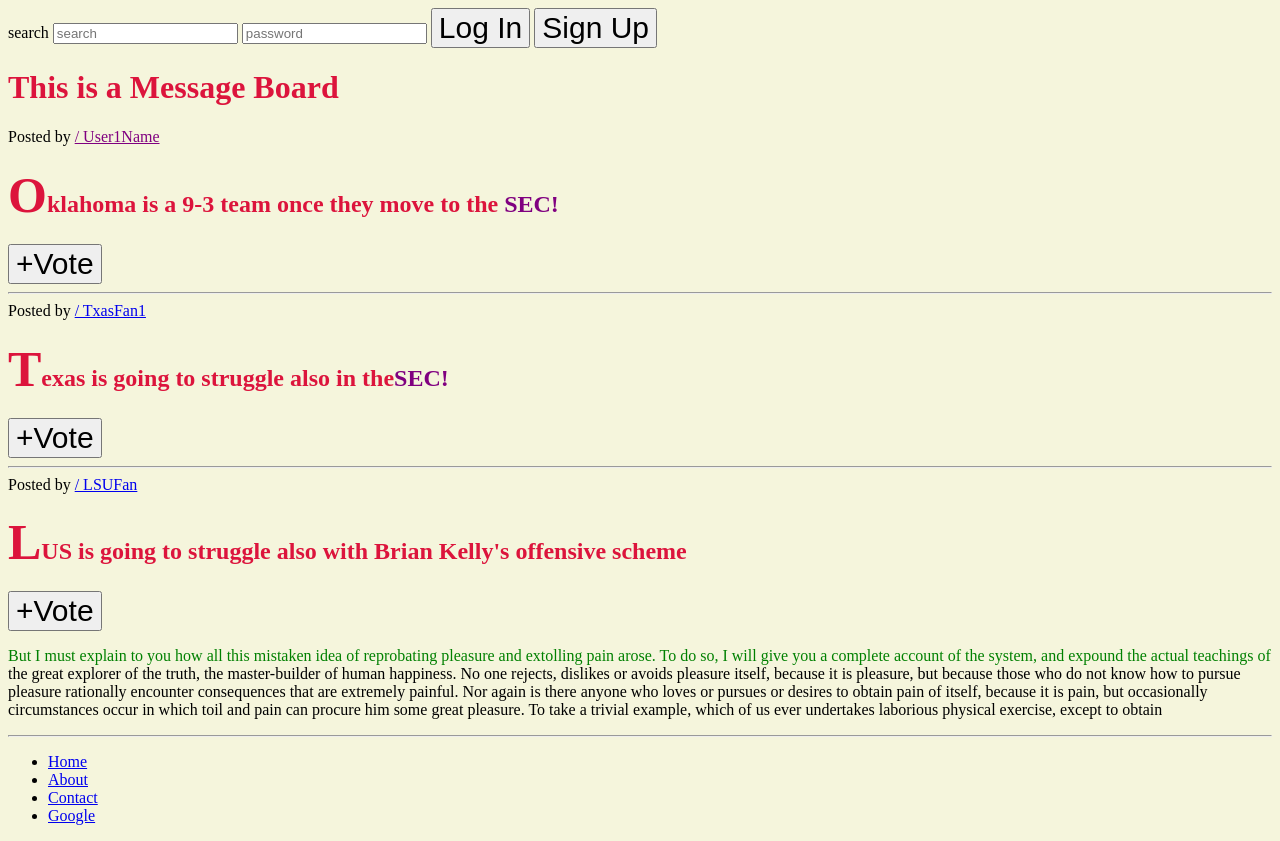
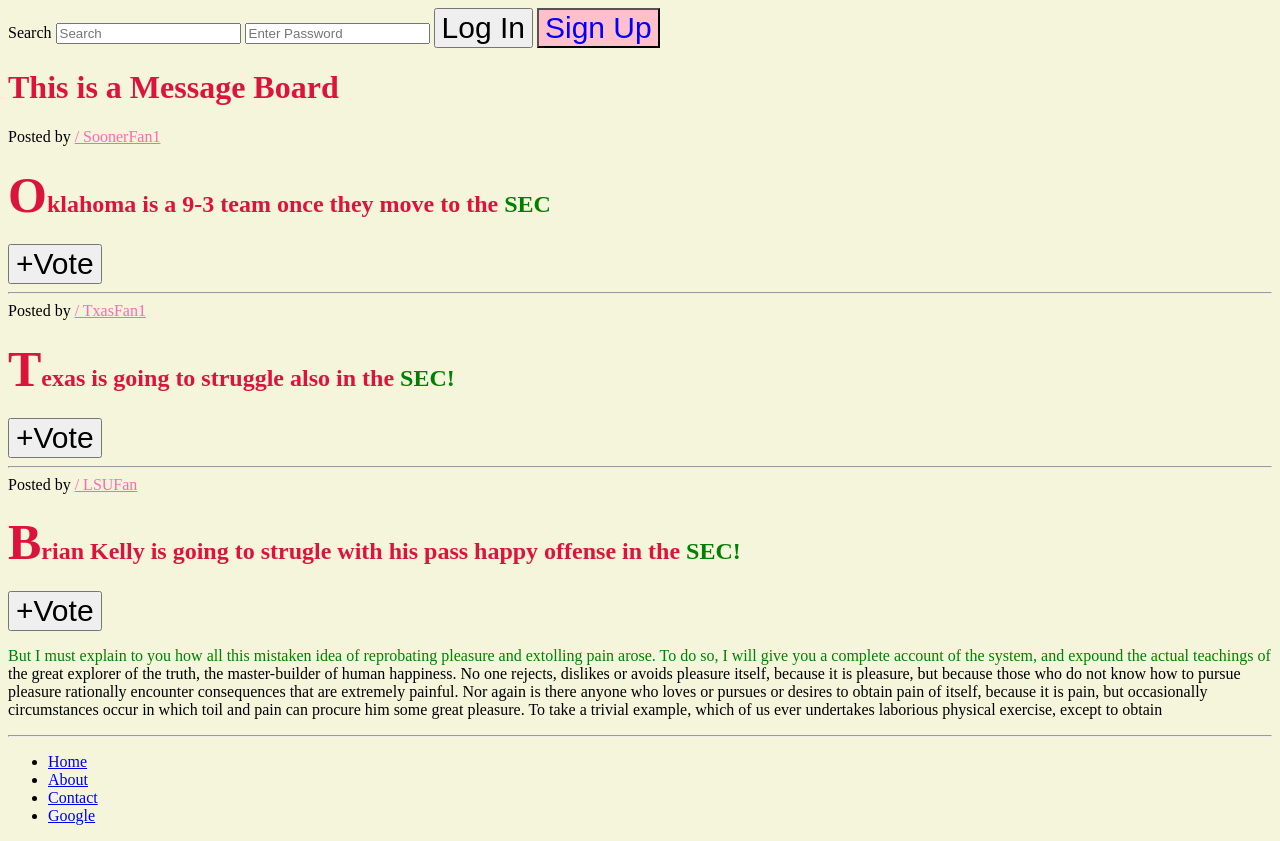
Before and after one commit to rseyum/Assignments, a plain HTML site: page class-work1/class.exer.html in a window 1280 px wide. Drawn offline with Linux system fonts and the light colour scheme.

Commit message:
comment add

```diff
--- a/class-work1/class.exer.css
+++ b/class-work1/class.exer.css
@@ -1,18 +1,30 @@
-
+     /* body is an element selector ,and it is gonna affect
+     all the contents with in the body , here i am giving
+     beige color to the body.
+      */
     body{
         background-color: beige;
     }
-    /*  */
+    /* button is an element selector, which is used to target all the
+    button elements here is gonna affects all the buttons unless they
+    are overriden by id selectors ,class selector or any other means.
+    so here we are  resizing the font size of the button text  */
     button{
         font-size: 30px;;
     }
-    /*  */
+    /*this selector is targeting all h1 and h2 elements
+     that are inside the body so here any text inside the
+     h1 and h2 tag is given crimson color   */
     h1,h2{
         color:crimson;
     }
     /*  */
-    signwell{
-        /*  */
+       #signup{
+        /*  id selectors are usually working by matching an element
+         based on the value of the element,s id attribute , id element is
+          unique,symbolized with hash or pound (#) followed by the id of
+          the element so here the button with id signup is given color blue
+           and pink for the  background color.   */
         background-color: pink;
         color: blue;
 
@@ -22,8 +34,13 @@
            color:purple
     }
        /*  */
-     .post a{
-     color:purple
+         .post a {
+       color:hotpink;
+    }
+        /*  */
+
+       .sec{
+        color:green;
            }
         /*  */
        footer >a {
--- a/class-work1/class.exer.html
+++ b/class-work1/class.exer.html
@@ -10,39 +10,38 @@
   <body>
     <!--  -->
     <nav>
-      <label for="search">search</label>
-      <input type="text" placeholder="search" id="search" />
+      <label for="search">Search</label>
+      <input type="text" placeholder="Search" id="search" />
 
-      <input type="password" placeholder="password" />
+      <input type="password" placeholder="Enter Password" />
       <button>Log In</button>
-      <button id="signwell">Sign Up</button>
+      <button id="signup">Sign Up</button>
     </nav>
     <!--  -->
     <main>
       <h1>This is a Message Board</h1>
       <section class="post">
-        <span>Posted by <a href="12345">/ User1Name</a> </span>
+        <span>Posted by  <a href="12345">/ SoonerFan1</a> </span>
         <h2>
           Oklahoma is a 9-3 team once they move to the
-          <span class="tag">SEC!</span>
+          <span class="sec">SEC</span>
         </h2>
         <button class="post button">+Vote</button>
         <hr />
       </section>
 
-      <section class="">
-        <span>Posted by <a href="19854">/ TxasFan1</a> </span>
+      <section class="post">
+        <span>Posted by <a href="129854">/ TxasFan1</a> </span>
         <h2>
-          Texas is going to struggle also in the<span class="tag">SEC!</span>
+          Texas is going to struggle also in the <span class="sec">SEC!</span>
         </h2>
         <button>+Vote</button>
       </section>
       <hr />
-
-      <section class="">
-        <span>Posted by <a href="12345">/ LSUFan</a> </span>
+      <section class="post">
+        <span>Posted by <a href="1124554">/ LSUFan</a> </span>
         <h2>
-          LUS is going to struggle also with Brian Kelly's offensive scheme
+          Brian Kelly is going to strugle with his pass happy offense in the <span class="sec">SEC!</span>
         </h2>
         <button>+Vote</button>
         <p>
```
Also changed, not shown: assignment1/asssign.css (indentation only). Lines whose indentation alone changed are shown as unchanged.
